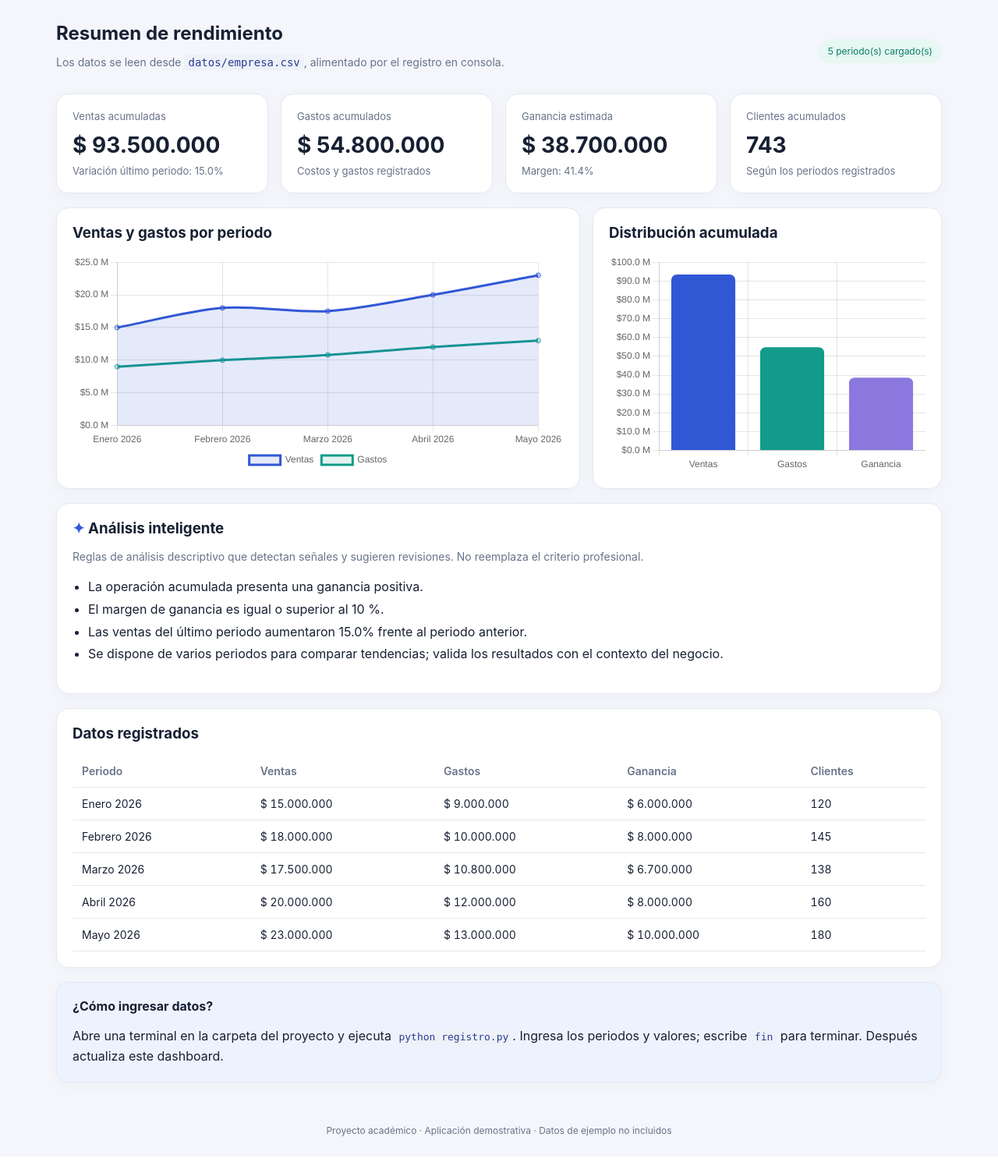
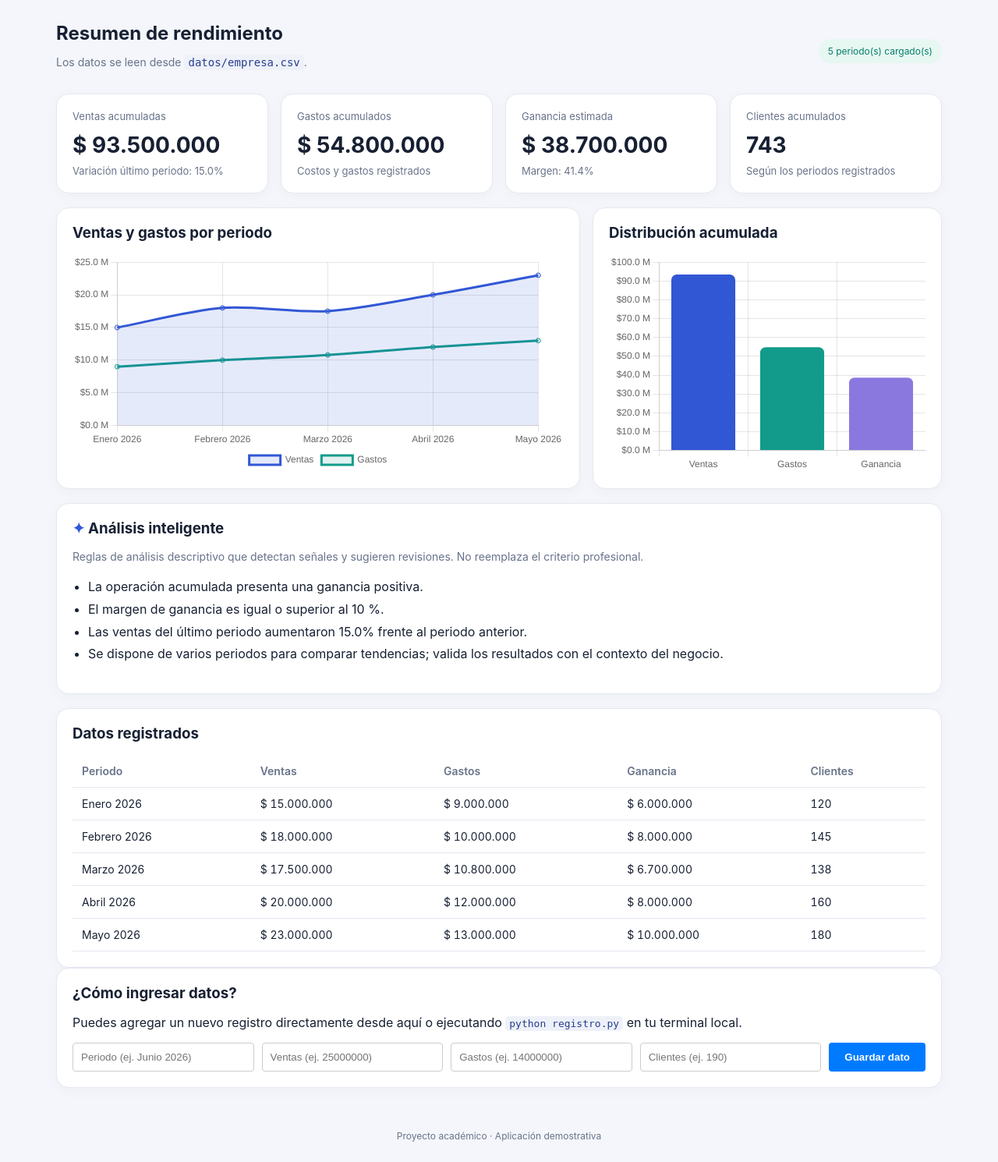
Before and after one commit to willi191/Taller, a Flask app: page / in a window 1280 px wide. Shown: the part 167-1657 px from the top of the page at 78% size. Before the commit the page ends 1624 px from the top, so only its background shows below. Run offline with Flask 3, Linux system fonts and the light colour scheme.

Commit message:
Convertir seccion inferior en formulario de entrada de datos

```diff
--- a/templates/index.html
+++ b/templates/index.html
@@ -13,21 +13,39 @@
     <button onclick="cargarDatos()">Actualizar datos</button>
   </header>
   <main>
-    <section class="intro"><div><h2>Resumen de rendimiento</h2><p>Los datos se leen desde <code>datos/empresa.csv</code>, alimentado por el registro en consola.</p></div><span id="estado" class="status">Cargando…</span></section>
+    <section class="intro"><div><h2>Resumen de rendimiento</h2><p>Los datos se leen desde <code>datos/empresa.csv</code>.</p></div><span id="estado" class="status">Cargando…</span></section>
+
     <section class="kpis">
       <article class="kpi"><span>Ventas acumuladas</span><strong id="ventas">$0</strong><small id="cambio">Variación: —</small></article>
       <article class="kpi"><span>Gastos acumulados</span><strong id="gastos">$0</strong><small>Costos y gastos registrados</small></article>
       <article class="kpi"><span>Ganancia estimada</span><strong id="ganancia">$0</strong><small id="margen">Margen: 0%</small></article>
       <article class="kpi"><span>Clientes acumulados</span><strong id="clientes">0</strong><small>Según los periodos registrados</small></article>
     </section>
+
     <section class="charts">
       <article class="panel"><h3>Ventas y gastos por periodo</h3><div class="chartbox"><canvas id="lineChart"></canvas></div></article>
       <article class="panel"><h3>Distribución acumulada</h3><div class="chartbox"><canvas id="barChart"></canvas></div></article>
     </section>
+
     <section class="panel analysis"><h3><span class="spark">✦</span> Análisis inteligente</h3><p class="muted">Reglas de análisis descriptivo que detectan señales y sugieren revisiones. No reemplaza el criterio profesional.</p><ul id="analisis"></ul></section>
+
     <section class="panel"><h3>Datos registrados</h3><div class="table-wrap"><table><thead><tr><th>Periodo</th><th>Ventas</th><th>Gastos</th><th>Ganancia</th><th>Clientes</th></tr></thead><tbody id="tabla"></tbody></table></div></section>
-    <section class="help"><strong>¿Cómo ingresar datos?</strong><p>Abre una terminal en la carpeta del proyecto y ejecuta <code>python registro.py</code>. Ingresa los periodos y valores; escribe <code>fin</code> para terminar. Después actualiza este dashboard.</p></section>
+
+    <!-- SECCIÓN CONVERTIDA EN FORMULARIO INTERACTIVO -->
+    <section class="panel">
+      <h3>¿Cómo ingresar datos?</h3>
+      <p>Puedes agregar un nuevo registro directamente desde aquí o ejecutando <code>python registro.py</code> en tu terminal local.</p>
+
+      <form action="/agregar" method="POST" style="display: flex; gap: 10px; flex-wrap: wrap; margin-top: 15px;">
+        <input type="text" name="periodo" placeholder="Periodo (ej. Junio 2026)" required style="padding: 10px; flex: 1; min-width: 150px; border: 1px solid #ccc; border-radius: 4px;">
+        <input type="number" step="any" name="ventas" placeholder="Ventas (ej. 25000000)" required style="padding: 10px; flex: 1; min-width: 130px; border: 1px solid #ccc; border-radius: 4px;">
+        <input type="number" step="any" name="gastos" placeholder="Gastos (ej. 14000000)" required style="padding: 10px; flex: 1; min-width: 130px; border: 1px solid #ccc; border-radius: 4px;">
+        <input type="number" name="clientes" placeholder="Clientes (ej. 190)" required style="padding: 10px; flex: 1; min-width: 100px; border: 1px solid #ccc; border-radius: 4px;">
+        <button type="submit" style="padding: 10px 20px; background: #007bff; color: white; border: none; border-radius: 4px; cursor: pointer; font-weight: bold;">Guardar dato</button>
+      </form>
+    </section>
   </main>
-  <footer>Proyecto académico · Aplicación demostrativa · Datos de ejemplo no incluidos</footer>
+  <footer>Proyecto académico · Aplicación demostrativa</footer>
   <script src="{{ url_for('static', filename='script.js') }}"></script>
-</body></html>
+</body>
+</html>
```
